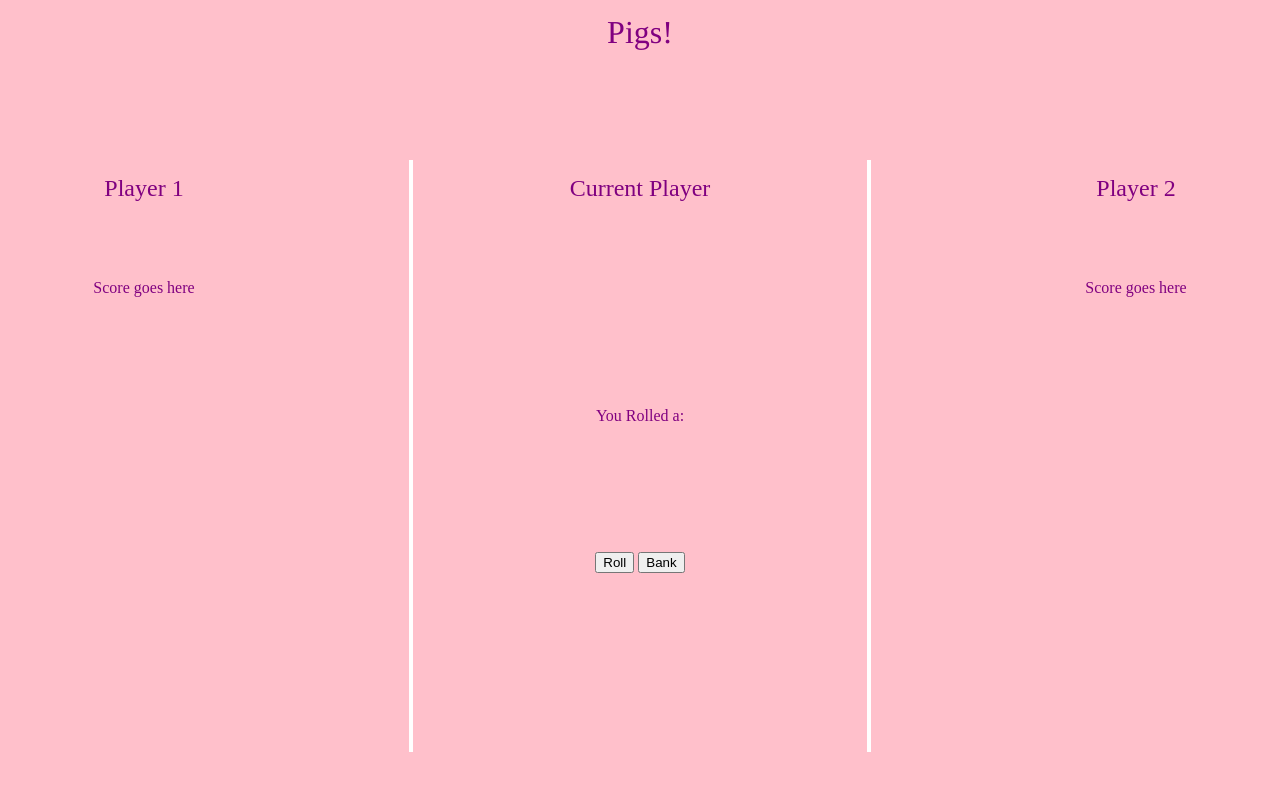
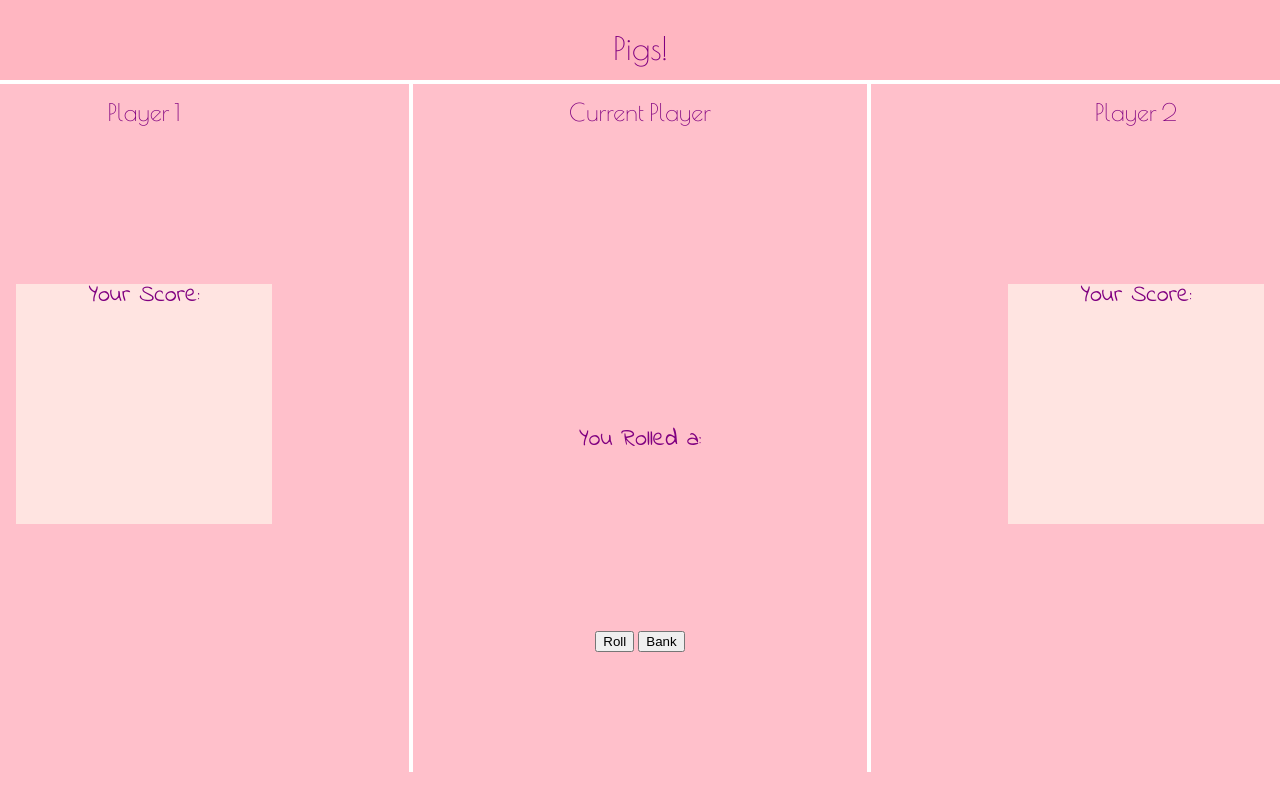
Before and after one commit to tharvey64/PIG, a plain HTML site: page index.html in a window 1280 px wide. Drawn offline with nearby package versions, Linux system fonts and the light colour scheme.

Commit message:
updated styling, and positioning

```diff
--- a/index.html
+++ b/index.html
@@ -4,11 +4,11 @@
 		<script src = "index.js"></script>
 		<link rel="stylesheet" type="text/css" href="reset.css">
 		<link rel = "stylesheet" type = "text/css" href = "pig.css">
-	</head>
+		<link href='http://fonts.googleapis.com/css?family=Poiret+One|Indie+Flower' rel='stylesheet' type='text/css'>	</head>
 	<body>
 		<div id="container">
 		<div id = "gameTitle">
-			<h1>Pigs!<h1>
+			<h1>Pigs!</h1>
 			</div>
 				<div id = "centerStage">
 					<h2>Current Player</h2>
@@ -19,15 +19,15 @@
 					<button id = "bank">Bank</button>
 				</div>
 				<div id = "player1">
-					<p><STRONG><h2>Player 1</h2></STRONG></p>
+					<p><h2>Player 1</STRONG></h2></p>
 					<div id = "player1Score">
-						<p>Score goes here</p>
+						<p>Your Score: </p>
 					</div>
 			</div>
 			<div id ="player2">
 				<p><STRONG><h2>Player 2</h2></STRONG></p>
 				<div id = "player2Score">
-					<p>Score goes here</p>
+					<p>Your Score: </p>
 				</div>
 			</div>
 		</div>
--- a/pig.css
+++ b/pig.css
@@ -3,18 +3,18 @@ body{
 }
 
 #gametitle {
-	height: 20%;
-	font-family: times;
+	background-color: #FFB6C1;
+	height: 5em;
 	text-align: center;
-	position: absolute;
-	top: -1em;
+	position: fixed;
 	width: 100%;
-
+	border-bottom: .25em solid white;
+	margin: auto;
 }
 
 #centerStage {
 	position: relative;
-	height: 70%;
+	height: 82%;
 	width: 33%;
 	background-color: pink;
 	margin: auto;
@@ -23,23 +23,25 @@ body{
 	border-bottom: none;
 	text-align: center;
 	padding: 1em;
-	top: 10em;
+	top: 5.25em;
 }
 
 h1 {
 	color: purple;
 	margin: 1em 0 0 0;
 	font-size: 2em;
+	font-family: 'Poiret One', cursive;
 }
 
 h2 {
 	color: purple;
 	font-size: 1.5em;
+	font-family: 'Poiret One', cursive;
 }
 
 #player1 {
 	position: absolute;
-	top: 10em;
+	top: 5.25em;
 	text-align: center;
 	width: 20%;
 	margin: left
@@ -51,7 +53,7 @@ h2 {
 
 #player2 {
 	position: absolute;
-	top: 10em;
+	top: 5.25em;
 	right: 0;
 	text-align: center;
 	width: 20%;
@@ -61,7 +63,7 @@ h2 {
 
 button {
 	position: relative;
-	top: 24em;
+	top: 35em;
 }
 
 
@@ -72,17 +74,22 @@ button {
 
 p{
 	color: purple;
-	font-size: 1em;
+	font-size: 1.5em;
+	font-family: 'Indie Flower', cursive;
 }
 
 #player1Score {
+	height: 15em;
+	background-color: #FFE4E1;
 	position: relative;
-	top: 5em;
+	top: 10em;
 }
 
 #player2Score {
+	height: 15em;
+	background-color: #FFE4E1;
 	position: relative;
-	top: 5em;
+	top: 10em;
 }
 
 #container {
```
